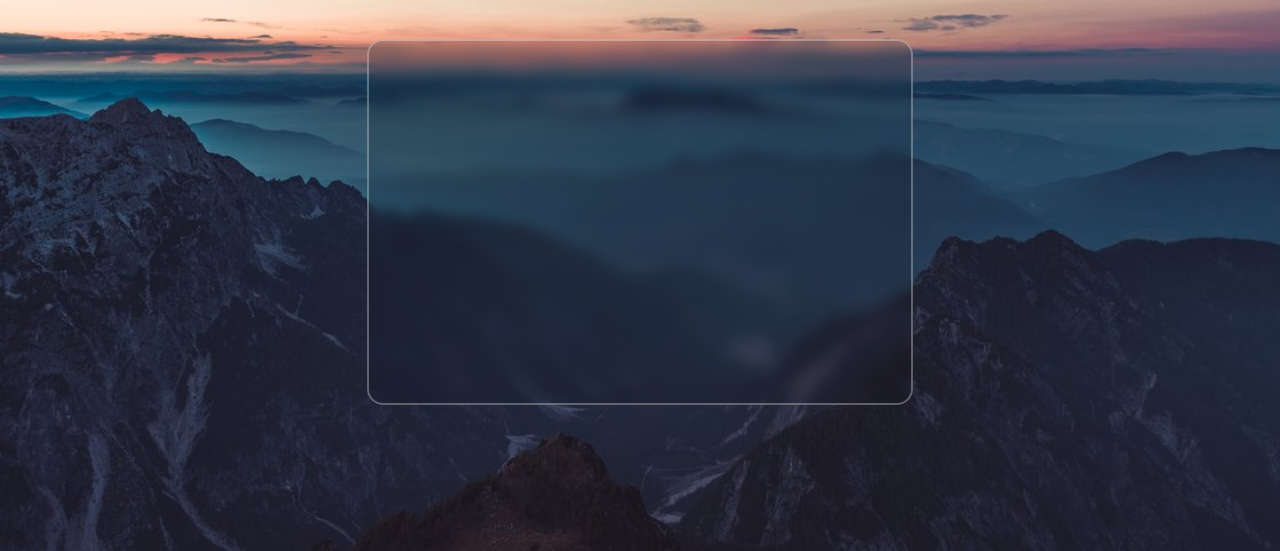
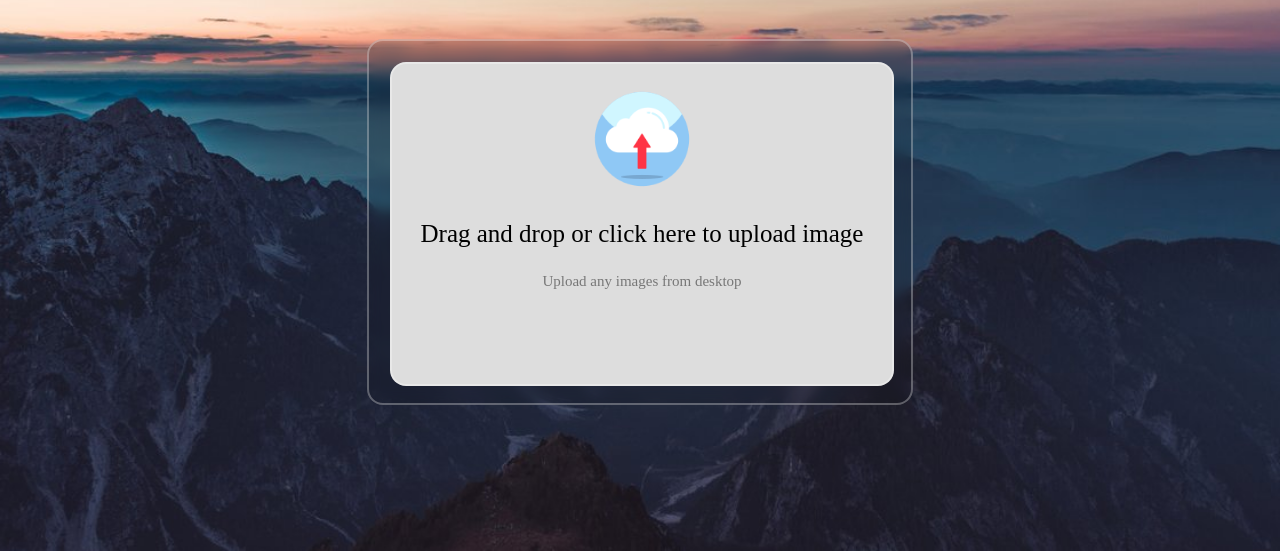
Before and after one commit to aglsoftgithub/dragn-drop, a website: page index.html in a window 1280 px wide. Shown: the part 249-800 px from the top of the page. Drawn offline with Linux system fonts and the light colour scheme.

Commit message:
Add drag and drop section on page customized with css and icon

```diff
--- a/css/style.css
+++ b/css/style.css
@@ -28,8 +28,31 @@ body{
 	width: 500px;
 	height: 320px;
 	padding: 21px;
+	font-size: 25px;
+	text-align: center;
 	border-radius: 16px;
 	background: rgba(0, 0, 0, .1);
 	backdrop-filter: blur(7px);
 	border: 2px solid rgba(255, 255, 255, .3);
 }
+
+#drag-box #preview{
+	width: 100%;
+	height: 100%;
+	cursor: pointer;
+	border-radius: 16px;
+	border: 2px solid rgba(255, 255, 255, .3);
+	background: #ddd;
+}
+
+#drag-box #preview img{
+	width: 100px;
+	margin-top: 25px;
+}
+
+#drag-box #preview span{
+	display: block;
+	font-size: 15px;
+	color: #777;
+	margin-top: 15px;
+}
--- a/index.html
+++ b/index.html
@@ -17,7 +17,15 @@
 				<h2>Drag'n Drop System</h2>
 				<div id="drag-box">
 
-					<!-- section for input section -->
+					<label for="input-section">
+						<input type="file" accept="image/*" name="" id="input-section" hidden>
+
+						<div id="preview">
+							<img src="img/upload-icon-128.png">
+							<p>Drag and drop or click here to upload image</p>
+							<span>Upload any images from desktop</span>
+						</div>
+					</label>
 
 				</div>
 			</div>
```
Also changed, not shown: img/upload-icon-128.png (added), img/upload-icon-16.png (added), img/upload-icon-32.png (added), img/upload-icon-64.png (added).
